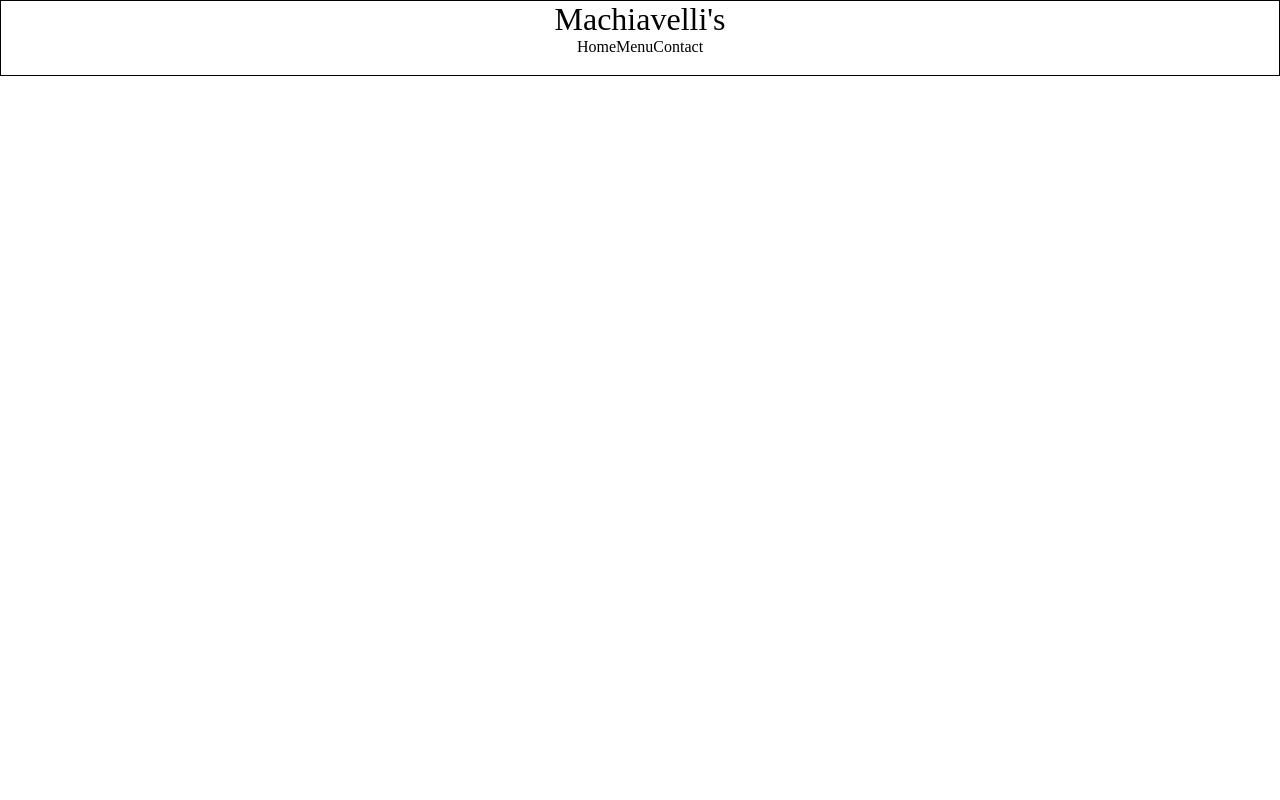
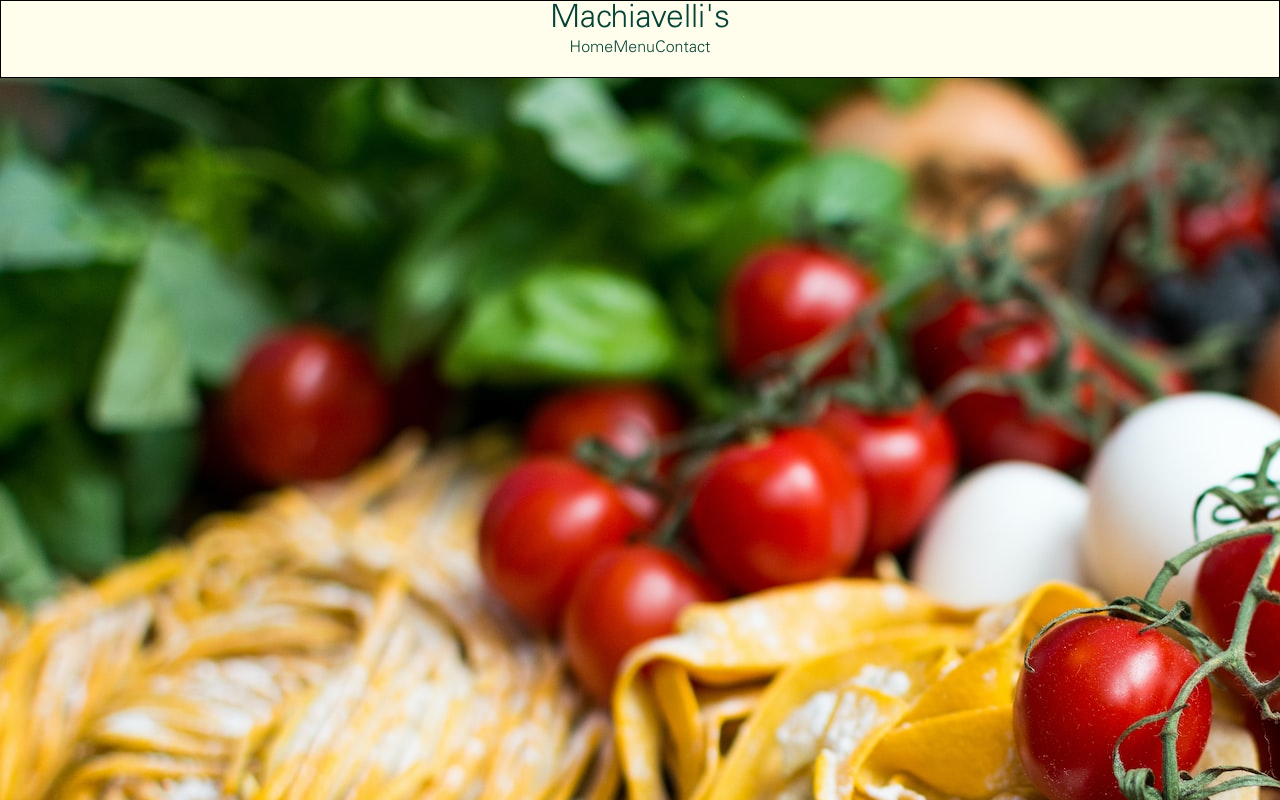
Before and after one commit to samtur/restaurantPage, a website built with webpack: page dist/index.html in a window 1280 px wide. Built offline with nearby package versions, Linux system fonts and the light colour scheme.

Commit message:
Added font and background images.

```diff
--- a/src/index.js
+++ b/src/index.js
@@ -1 +1,14 @@
 import "./style.css";
+import BackgroundImg from "./background.jpg";
+
+function component() {
+  const content = document.querySelector(".content");
+
+  // Add the image to our existing div.
+  const BackgroundImg = new Image();
+
+  content.appendChild(BackgroundImg);
+  return element;
+}
+
+document.body.appendChild(component());
--- a/src/style.css
+++ b/src/style.css
@@ -87,8 +87,36 @@ video {
   vertical-align: baseline;
 }
 
+@font-face {
+  font-family: "UniversLTStd";
+  src: url("./UniversLTStd-Light.otf") format("opentype"),
+    url("./UniversLTStd.otf") format("opentype");
+  font-weight: 600;
+  font-style: normal;
+}
+
+body {
+  font-family: "UniversLTStd";
+}
+
+:root {
+  --background-color: #fffdec;
+  --font-color: #034337;
+  --secondary-font-color: #90bd9a;
+  --border-color: #82b590;
+  --icon-color: #dd9d5c;
+}
+
+.content {
+  width: 100vw;
+  height: 100vh;
+  background-image: url("./background.jpg");
+}
+
 /* Title Container */
 .titleContainer {
+  color: var(--font-color);
+  background-color: var(--background-color);
   display: grid;
   grid-template-columns: repeat(3, 1fr);
   grid-template-rows: repeat(2, 1fr);
--- a/webpack.config.js
+++ b/webpack.config.js
@@ -12,6 +12,14 @@ module.exports = {
         test: /\.css$/i,
         use: ["style-loader", "css-loader"],
       },
+      {
+        test: /\.(png|svg|jpg|jpeg|gif)$/i,
+        type: "asset/resource",
+      },
+      {
+        test: /\.(woff|woff2|eot|ttf|otf)$/i,
+        type: "asset/resource",
+      },
     ],
   },
 };
```
Also changed, not shown: dist/a922c86f8cd90f3068b4.otf (added), dist/c0c48c6cc813ef641b34.jpg (added), dist/f6f9029c139de161f4b7.otf (added), dist/index.html, dist/main.js, src/UniversLTStd-Light.otf (added), src/UniversLTStd.otf (added), src/background.jpg (added).
